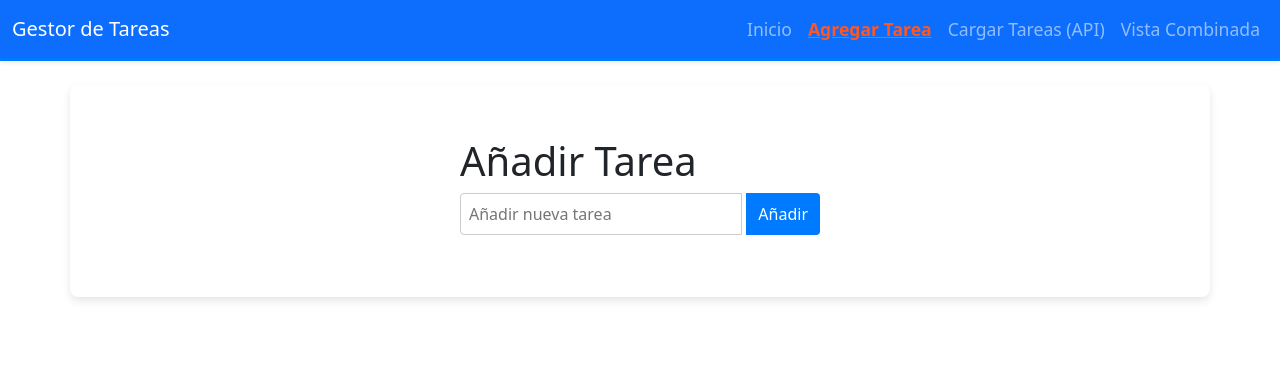
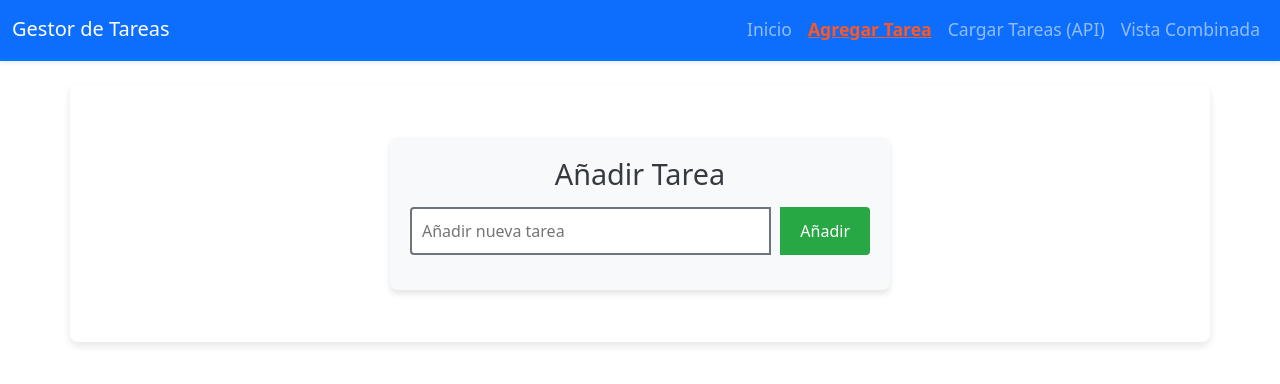
Before and after one commit to magalicoronel21/Tarea-clase7, a Vue app: page /addtask in a window 1280 px wide. Shown: the top 384 px of the page. Built offline with nearby package versions, Linux system fonts and the light colour scheme.

Commit message:
update addtask

```diff
--- a/src/views/AddTask.vue
+++ b/src/views/AddTask.vue
@@ -1,6 +1,6 @@
 <template>
   <div class="add-task-container">
-      <h1>Añadir Tarea</h1>
+    <h1 class="title">Añadir Tarea</h1>
     <div class="input-group">
       <input
         v-model="newTask"
@@ -14,11 +14,19 @@
     <div v-if="tasks.length > 0" class="task-list">
       <div v-for="task in tasks" :key="task.id" class="task-item">
         <span :class="{ completed: task.completed }">{{ task.todo }}</span>
-              <div>
-                  <button @click="toggleTaskCompletion(task)">
+        <div class="action-buttons">
+          <button
+            @click="toggleTaskCompletion(task)"
+            class="complete-button"
+          >
             {{ task.completed ? 'Desmarcar' : 'Completar' }}
           </button>
-                  <button @click="deleteTask(task)">Eliminar</button>
+          <button
+            @click="deleteTask(task)"
+            class="delete-button"
+          >
+            Eliminar
+          </button>
         </div>
       </div>
     </div>
@@ -65,30 +73,47 @@ export default {
 <style scoped>
 .add-task-container {
   padding: 20px;
-  max-width: 400px;
-  margin: 0 auto;
+  max-width: 500px;
+  margin: 20px auto;
+  background-color: #f8f9fa;
+  border-radius: 8px;
+  box-shadow: 0 4px 6px rgba(0, 0, 0, 0.1);
+}
+
+.title {
+  text-align: center;
+  color: #343a40;
+  margin-bottom: 15px;
+  font-size: 1.8em;
 }
 
 .input-group {
   display: flex;
-  margin-bottom: 10px;
+  gap: 10px;
+  margin-bottom: 15px;
 }
 
 .task-input {
   flex-grow: 1;
-  padding: 8px;
-  margin-right: 5px;
-  border: 1px solid #ccc;
+  padding: 10px;
+  border: 2px solid #6c757d;
   border-radius: 4px;
+  font-size: 1em;
 }
 
 .add-button {
-  padding: 8px 12px;
+  padding: 10px 20px;
   border: none;
   border-radius: 4px;
-  background-color: #007bff;
+  background-color: #28a745;
   color: white;
+  font-size: 1em;
   cursor: pointer;
+  transition: background-color 0.3s ease;
+}
+
+.add-button:hover {
+  background-color: #218838;
 }
 
 .task-list {
@@ -100,11 +125,49 @@ export default {
   justify-content: space-between;
   align-items: center;
   padding: 10px;
-  border-bottom: 1px solid #eee;
+  margin-bottom: 10px;
+  background-color: white;
+  border-radius: 4px;
+  box-shadow: 0 2px 4px rgba(0, 0, 0, 0.1);
 }
 
 .completed {
   text-decoration: line-through;
-  color: gray;
+  color: #6c757d;
+}
+
+.action-buttons {
+  display: flex;
+  gap: 10px;
+}
+
+.complete-button {
+  padding: 5px 10px;
+  border: none;
+  border-radius: 4px;
+  background-color: #007bff;
+  color: white;
+  font-size: 0.9em;
+  cursor: pointer;
+  transition: background-color 0.3s ease;
+}
+
+.complete-button:hover {
+  background-color: #0056b3;
+}
+
+.delete-button {
+  padding: 5px 10px;
+  border: none;
+  border-radius: 4px;
+  background-color: #dc3545;
+  color: white;
+  font-size: 0.9em;
+  cursor: pointer;
+  transition: background-color 0.3s ease;
+}
+
+.delete-button:hover {
+  background-color: #c82333;
 }
 </style>
```
Also changed, not shown: src/components/TodoItem.vue (+35 -18 lines). Lines whose indentation alone changed are shown as unchanged.
